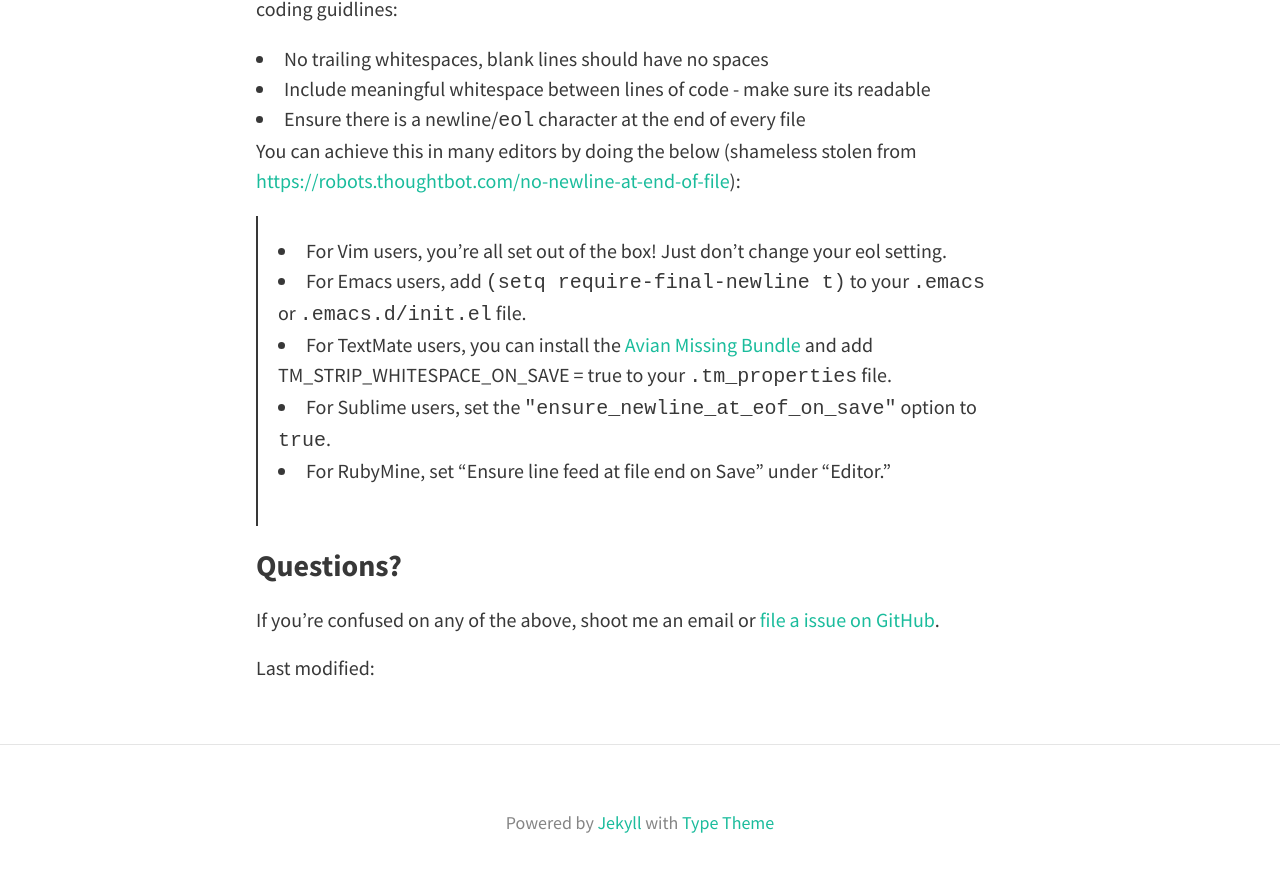
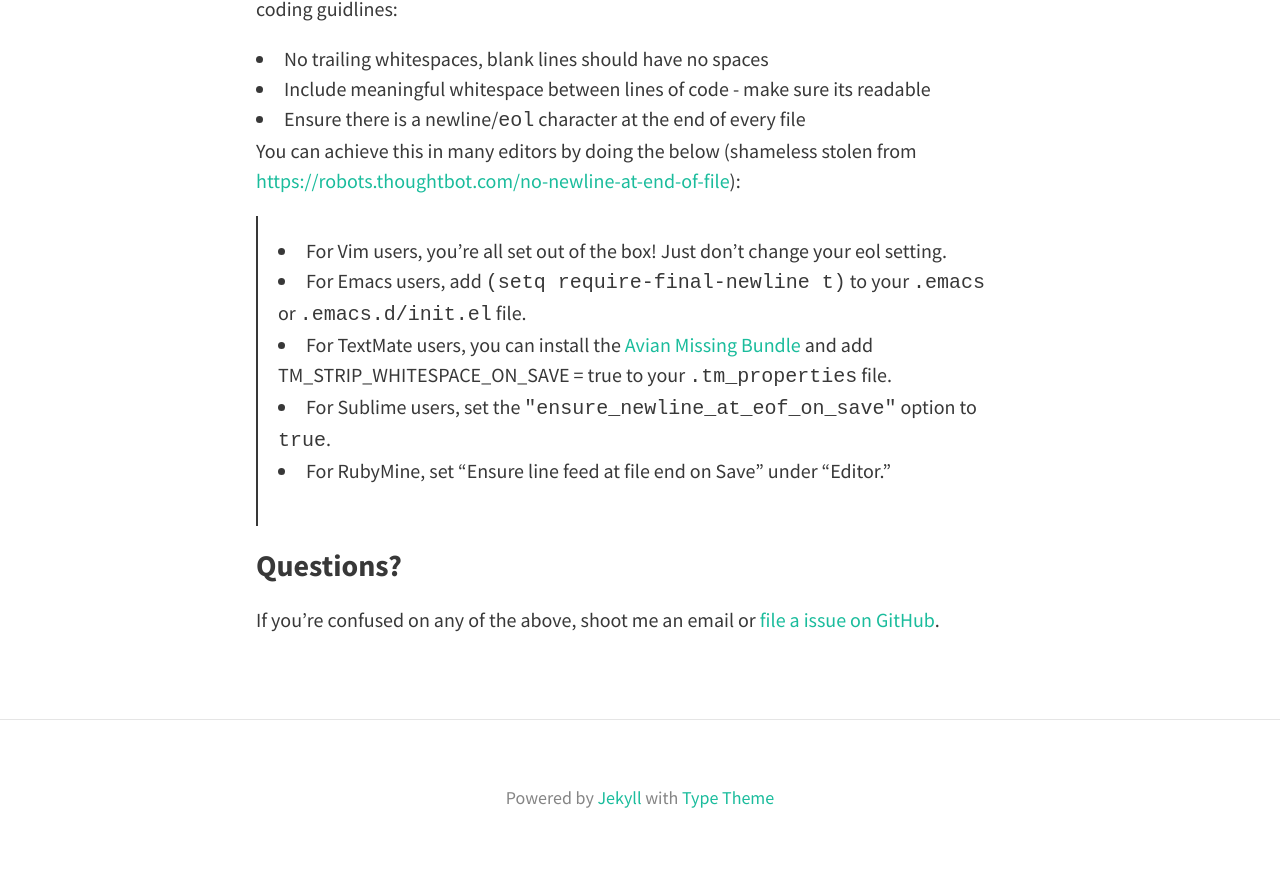
Before and after one commit to Mooash/mooash.github.io, a Jekyll site: the page built from contributing.md, in a window 1280 px wide and 900 px high, scrolled down 1153 px. Shown: the top 872 px of the window. Built offline with Jekyll 4.4.1, drawn with Linux system fonts in a browser that asks for light colours; nearby versions of some CDN libraries; comment, search, counter and statistics services are not loaded.

Commit message:
Helps if you remove it here as well

```diff
--- a/_layouts/page.html
+++ b/_layouts/page.html
@@ -6,5 +6,4 @@ layout: default
     <h1 class="title">{{ page.title }}</h1>
   </header>
   <section class="post-content">{{ content }}</section>
-  Last modified: {{ page.last_modified_at | date: '%c' }}
 </article>
```
